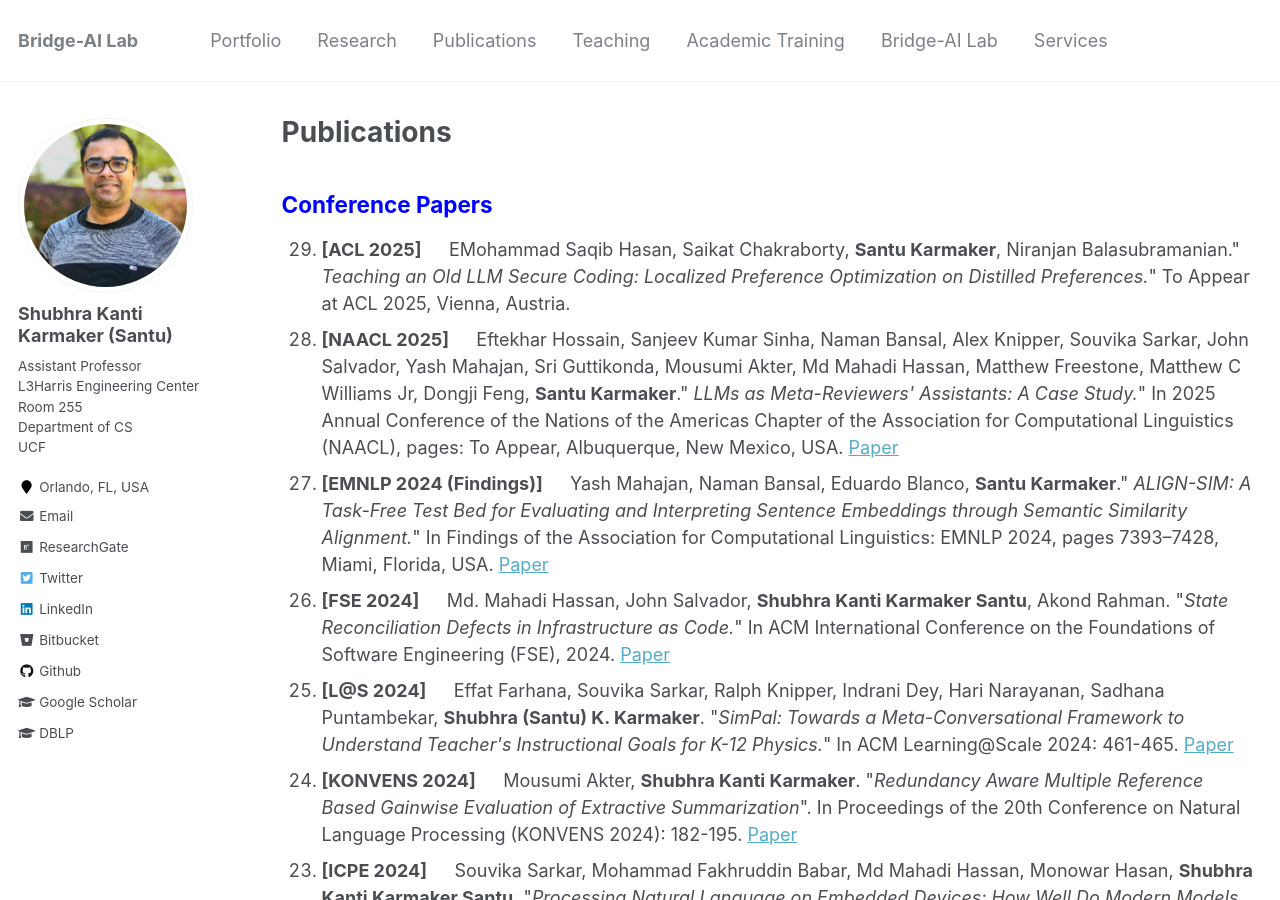
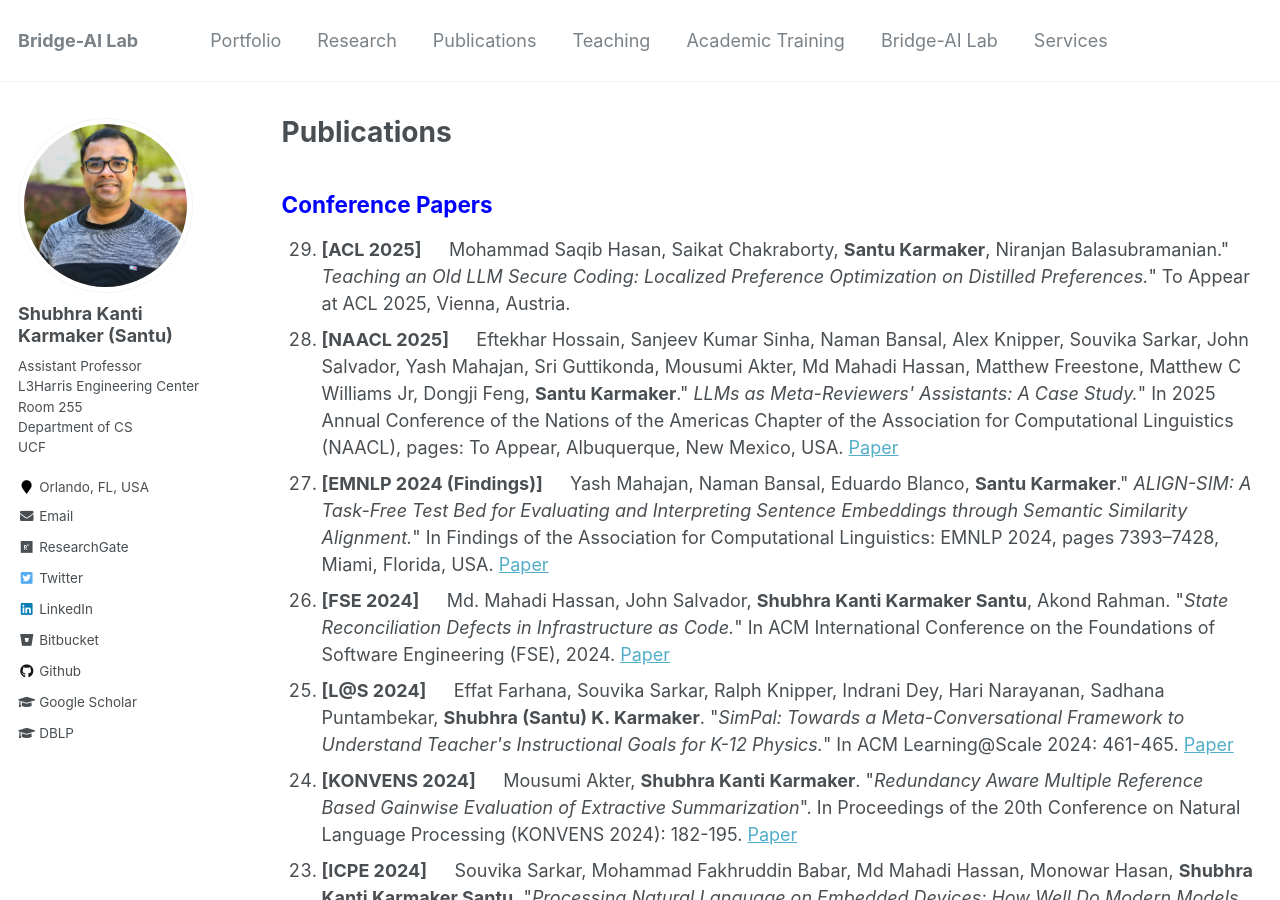
Before and after one commit to karmake2/karmake2.github.io, a Jekyll site: the page built from _pages/publications.md, in a window 1280 px wide and 900 px high. Built offline with Jekyll 4.4.1, drawn with Linux system fonts in a browser that asks for light colours.

Commit message:
Update publications.md

```diff
--- a/_pages/publications.md
+++ b/_pages/publications.md
@@ -14,7 +14,7 @@ author_profile: true
 ## <span style="color:blue">Conference Papers</span>
 <ol reversed>
 
-<li> <b>[ACL 2025] &emsp;</b> EMohammad Saqib Hasan, Saikat Chakraborty, <b>Santu Karmaker</b>, Niranjan Balasubramanian." <i>Teaching an Old LLM Secure Coding: Localized Preference Optimization on Distilled Preferences.</i>" To Appear at ACL 2025, Vienna, Austria.</li>
+<li> <b>[ACL 2025] &emsp;</b> Mohammad Saqib Hasan, Saikat Chakraborty, <b>Santu Karmaker</b>, Niranjan Balasubramanian." <i>Teaching an Old LLM Secure Coding: Localized Preference Optimization on Distilled Preferences.</i>" To Appear at ACL 2025, Vienna, Austria.</li>
 
 <li> <b>[NAACL 2025] &emsp;</b> Eftekhar Hossain, Sanjeev Kumar Sinha, Naman Bansal, Alex Knipper, Souvika Sarkar, John Salvador, Yash Mahajan, Sri Guttikonda, Mousumi Akter, Md Mahadi Hassan, Matthew Freestone, Matthew C Williams Jr, Dongji Feng, <b>Santu Karmaker</b>." <i>LLMs as Meta-Reviewers' Assistants: A Case Study.</i>" In 2025 Annual Conference of the Nations of the Americas Chapter of the Association for Computational Linguistics (NAACL), pages: To Appear,
 Albuquerque, New Mexico, USA. <a href="https://arxiv.org/abs/2402.15589">Paper</a></li>
```
